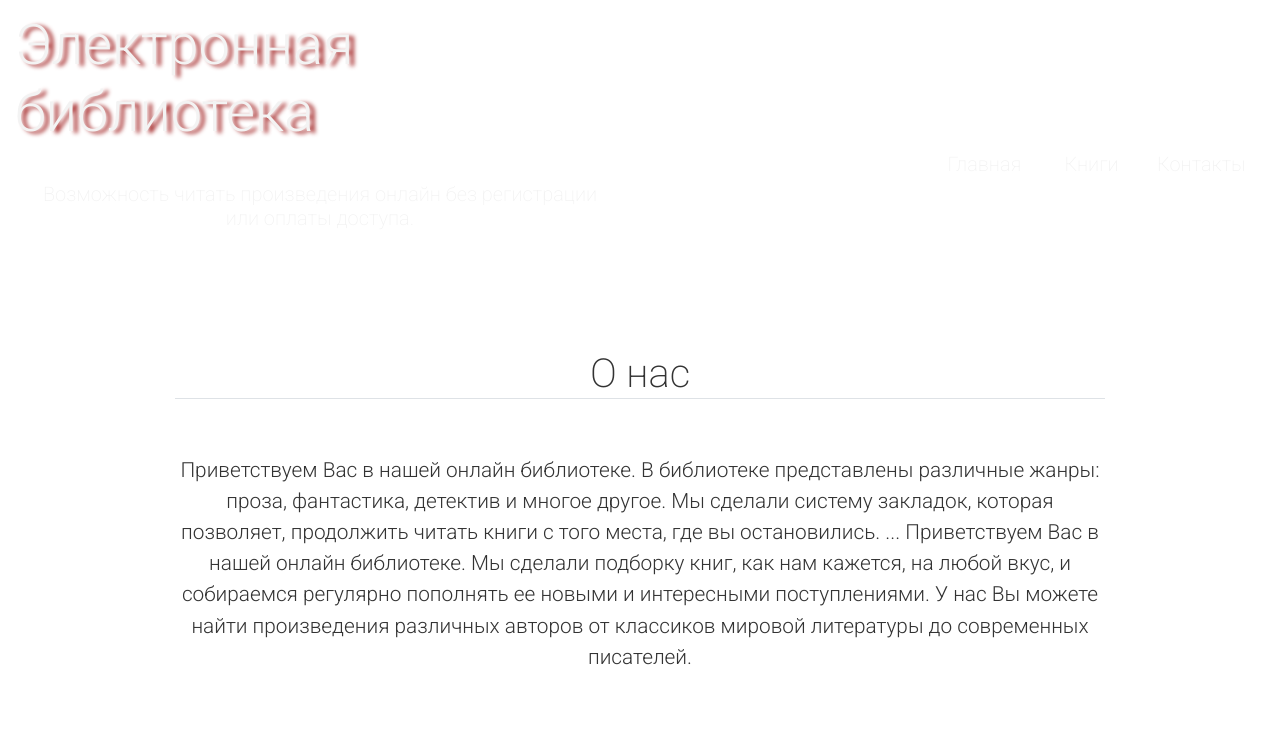
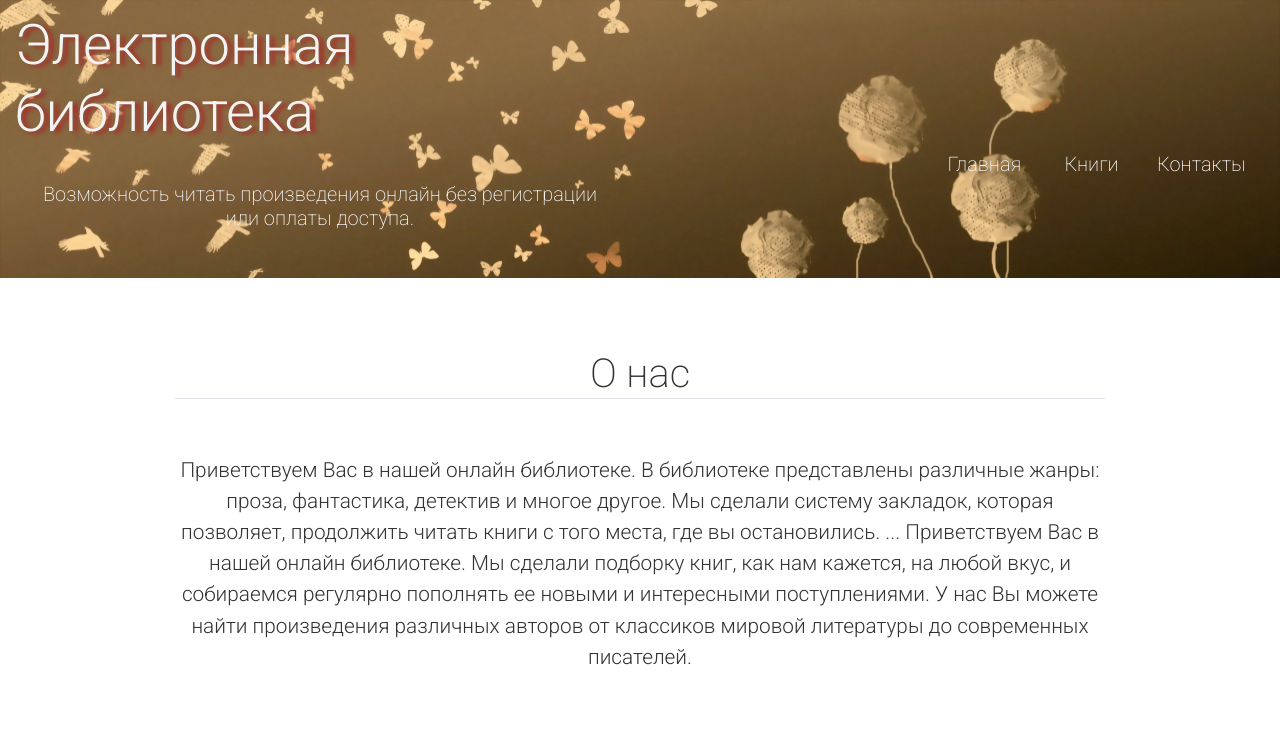
Before and after one commit to SlavaAlex/SlavaAlex.github.io, a plain HTML site: page index.html in a window 1280 px wide. Shown: the top 736 px of the page. Drawn offline with nearby package versions, Linux system fonts and the light colour scheme; some packages are replaced by stand-ins of ours; a script that the page names is missing.

Commit message:
Update index.html

```diff
--- a/index.html
+++ b/index.html
@@ -21,7 +21,7 @@
 <body class="text-center">
   <!-- Navbar -->
   <!-- Cover -->
-  <div class="d-flex align-items-center py-2" style="	background-image: url(image/books-head.jpg);	background-position: left top;	background-size: 100%;	background-repeat: repeat;">
+  <div class="d-flex align-items-center py-2" style="	background-image: url(books-head.jpg);	background-position: left top;	background-size: 100%;	background-repeat: repeat;">
     <div class="container">
       <div class="row">
         <div class="col-md-12">
```
